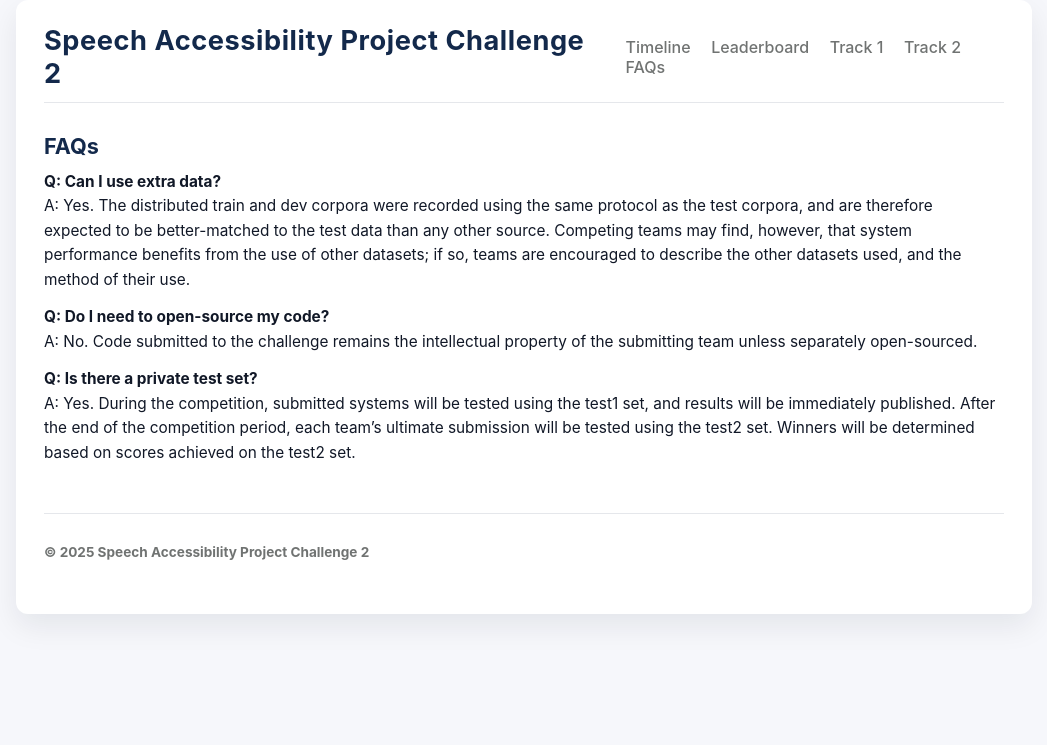
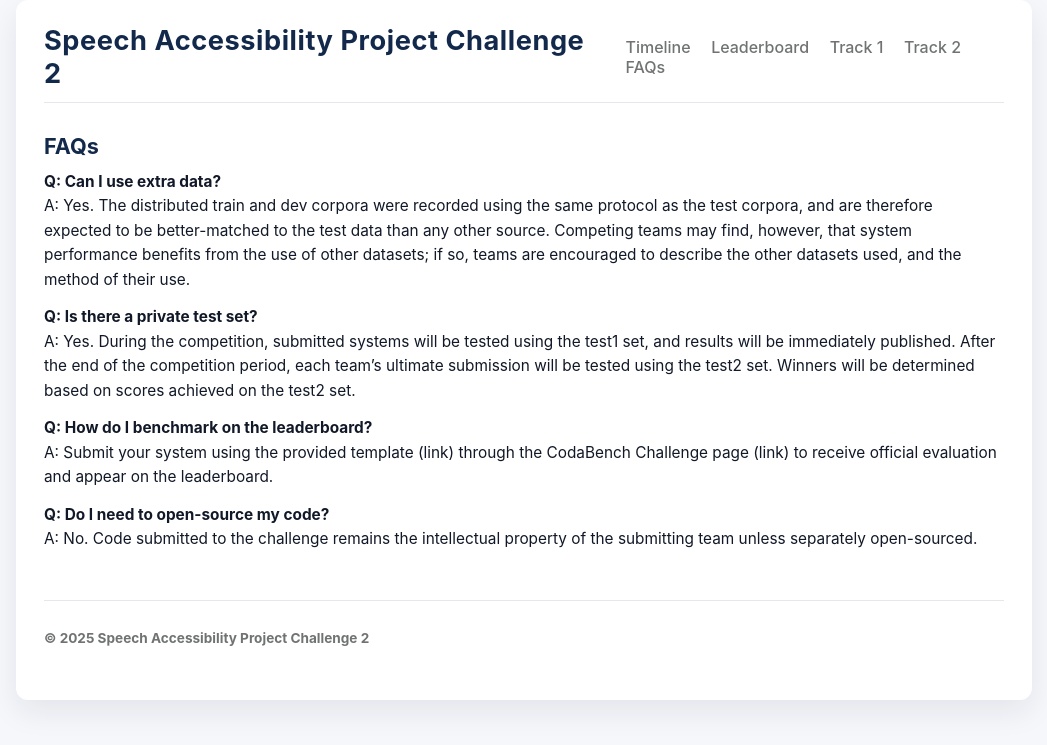
Before and after one commit to xiuwenz2/SAPC2-website, a Jekyll site: the page built from pages/faqs.md, in a window 1280 px wide. Shown: the top 745 px of the page, without its empty margins (116-1163 px from the left). Built offline with Jekyll 4.4.1, drawn with Linux system fonts in a browser that asks for light colours.

Commit message:
Update faqs.md

```diff
--- a/pages/faqs.md
+++ b/pages/faqs.md
@@ -13,13 +13,15 @@ than any other source. Competing teams may find, however, that system performanc
 from the use of other datasets; if so, teams are encouraged to describe the other datasets
 used, and the method of their use.
 
-**Q: Do I need to open-source my code?**
-A: No. Code submitted to the challenge remains the intellectual property of the submitting
-team unless separately open-sourced.
-
-
 **Q: Is there a private test set?**
 A: Yes. During the competition, submitted systems will be tested using the test1 set,
 and results will be immediately published. After the end of the competition period,
 each team's ultimate submission will be tested using the test2 set.  Winners will be
 determined based on scores achieved on the test2 set.
+
+**Q: How do I benchmark on the leaderboard?**
+A: Submit your system using the provided template (link) through the CodaBench Challenge page (link) to receive official evaluation and appear on the leaderboard.
+
+**Q: Do I need to open-source my code?**
+A: No. Code submitted to the challenge remains the intellectual property of the submitting
+team unless separately open-sourced.
```
